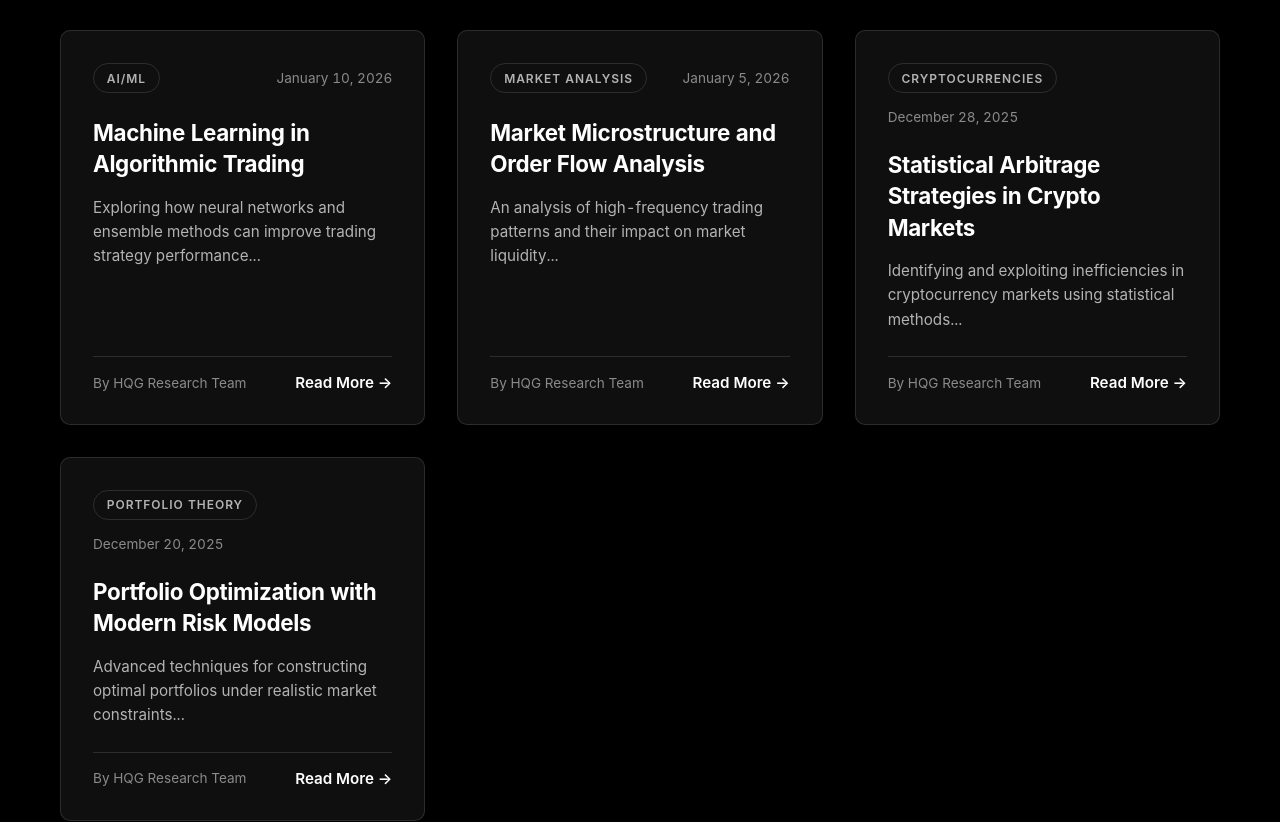
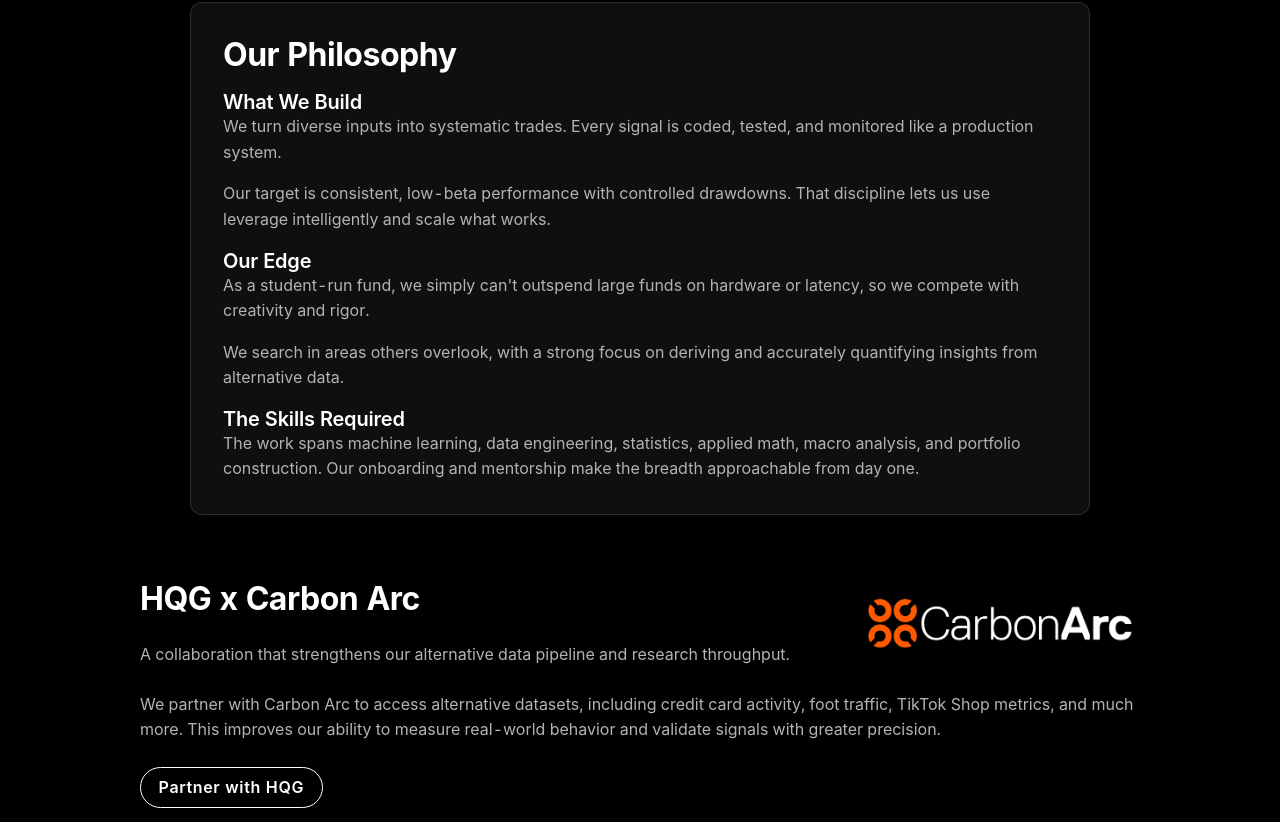
Before and after one commit to Husky-Quantitative-Group/hqg-website, a React (Vite) app: page /research in a window 1280 px wide. Shown: the part 322-1144 px from the top of the page. Built offline with nearby package versions, Linux system fonts and the light colour scheme.

Commit message:
feat: research v1

```diff
--- a/src/App.jsx
+++ b/src/App.jsx
@@ -5,6 +5,7 @@
 import Home from './pages/Home';
 import Team from './pages/Team';
 import Research from './pages/Research';
+import ResearchPost from './pages/ResearchPost';
 import Products from './pages/Products';
 import './App.css';
 
@@ -18,6 +19,7 @@
             <Route path="/" element={<Home />} />
             <Route path="/team" element={<Team />} />
             <Route path="/research" element={<Research />} />
+            <Route path="/research/:slug" element={<ResearchPost />} />
             <Route path="/products" element={<Products />} />
           </Routes>
         </main>
--- /dev/null
+++ b/src/data/researchPosts.json
@@ -0,0 +1,14 @@
+[
+  {
+    "id": 1,
+    "title": "Posts Coming Soon!",
+    "excerpt": "We're excited to begin this blog covering the ideas we find interesting.",
+    "date": "Jan 25, 2026",
+    "category": "Announcement",
+    "author": "HQG Research Team",
+    "slug": "coming-soon",
+    "content": [
+      "Looking forward to establishing this biweekly research blog!"
+    ]
+  }
+]
--- a/src/pages/Research.jsx
+++ b/src/pages/Research.jsx
@@ -1,64 +1,99 @@
 import React from 'react';
+import { Link } from 'react-router-dom';
 import '../styles/Research.css';
+import insights from '../data/researchPosts.json';
+import carbonArcLogo from '../assets/misc/CarbonArc.png';
 
 function Research() {
-  const articles = [
-    {
-      id: 1,
-      title: 'Machine Learning in Algorithmic Trading',
-      excerpt: 'Exploring how neural networks and ensemble methods can improve trading strategy performance...',
-      date: 'January 10, 2026',
-      category: 'AI/ML',
-      author: 'HQG Research Team'
-    },
-    {
-      id: 2,
-      title: 'Market Microstructure and Order Flow Analysis',
-      excerpt: 'An analysis of high-frequency trading patterns and their impact on market liquidity...',
-      date: 'January 5, 2026',
-      category: 'Market Analysis',
-      author: 'HQG Research Team'
-    },
-    {
-      id: 3,
-      title: 'Statistical Arbitrage Strategies in Crypto Markets',
-      excerpt: 'Identifying and exploiting inefficiencies in cryptocurrency markets using statistical methods...',
-      date: 'December 28, 2025',
-      category: 'Cryptocurrencies',
-      author: 'HQG Research Team'
-    },
-    {
-      id: 4,
-      title: 'Portfolio Optimization with Modern Risk Models',
-      excerpt: 'Advanced techniques for constructing optimal portfolios under realistic market constraints...',
-      date: 'December 20, 2025',
-      category: 'Portfolio Theory',
-      author: 'HQG Research Team'
-    },
-  ];
-
   return (
     <div className="research">
       <div className="container">
         <h1>Research</h1>
-        <p className="intro">Latest insights and analysis from the Husky Quantitative Group research team</p>
+        <p className="intro">
+          We research, validate, and deploy sophisticated trading algorithms.
+        </p>
+
+        <section className="research-block">
+          <h2>Our Philosophy</h2>
+          <h3>What We Build</h3>
+          <p>
+            We turn diverse inputs into systematic trades. Every signal is coded, tested, and monitored
+            like a production system.
+          </p>
+          <p>
+            Our target is consistent, low-beta performance with controlled drawdowns. That discipline
+            lets us use leverage intelligently and scale what works.
+          </p>
+          <h3>Our Edge</h3>
+          <p>
+            As a student-run fund, we simply can't outspend large funds on hardware or latency, so we compete with creativity and rigor.
+            </p>
+          <p>
+            We search in areas others overlook, with a strong focus on deriving and accurately quantifying insights from alternative data.
+          </p>
+          <h3>The Skills Required</h3>
+          <p>
+            The work spans machine learning, data engineering, statistics, applied math, macro analysis,
+            and portfolio construction. Our onboarding and mentorship make the breadth approachable
+            from day one.
+          </p>
+        </section>
+
+        <section className="partner-section">
+          <div className="partner-header">
+            <div>
+              <h2>HQG x Carbon Arc</h2>
+              <p className="partner-subtitle">
+                A collaboration that strengthens our alternative data pipeline and research throughput.
+              </p>
+            </div>
+            <img
+              className="partner-logo"
+              src={carbonArcLogo}
+              alt="Carbon Arc"
+            />
+          </div>
+          <p>
+            We partner with Carbon Arc to access alternative datasets, including credit card activity, foot traffic, TikTok Shop metrics, and much more. This improves our ability to measure real-world behavior and validate signals with greater precision.
+          </p>
+          <a className="partner-cta" href="mailto:connect@uconnquant.com">
+            Partner with HQG
+          </a>
+        </section>
+
+      {/* uncomment when we have motion*/}
+      {/*
+        <section className="insights-section">
+          <div className="insights-header">
+            <div>
+              <h2>HQG Insights</h2>
+              <p className="insights-subtitle">
+                A biweekly research blog covering ideas we find interesting.
+              </p>
+            </div>
+            <span className="insights cadence">Every 2 weeks</span>
+          </div>
 
           <div className="articles-grid">
-          {articles.map((article) => (
+            {insights.map((article) => (
               <article key={article.id} className="article-card">
                 <div className="article-header">
                   <span className="category">{article.category}</span>
                   <span className="date">{article.date}</span>
                 </div>
-              <h2>{article.title}</h2>
+                <h3>{article.title}</h3>
                 <p className="excerpt">{article.excerpt}</p>
                 <footer className="article-footer">
                   <span className="author">By {article.author}</span>
-                <button className="read-more">Read More →</button>
+                  <Link className="read-more" to={`/research/${article.slug}`}>
+                    Read More
+                  </Link>
                 </footer>
               </article>
             ))}
           </div>
+        </section>
+        */}
       </div>
     </div>
   );
--- /dev/null
+++ b/src/pages/ResearchPost.jsx
@@ -0,0 +1,52 @@
+import React, { useEffect } from 'react';
+import { Link, useParams } from 'react-router-dom';
+import insights from '../data/researchPosts.json';
+import '../styles/Research.css';
+
+function ResearchPost() {
+  const { slug } = useParams();
+  const post = insights.find((entry) => entry.slug === slug);
+
+  useEffect(() => {
+    window.scrollTo(0, 0);
+  }, [slug]);
+
+  if (!post) {
+    return (
+      <div className="research">
+        <div className="container research-post">
+          <Link className="post-back" to="/research">
+            Back to Research
+          </Link>
+          <h1>Post Not Found</h1>
+          <p className="intro">We could not find that HQG Insights post.</p>
+        </div>
+      </div>
+    );
+  }
+
+  return (
+    <div className="research">
+      <div className="container research-post">
+        <Link className="post-back" to="/research">
+          Back to Research
+        </Link>
+        <div className="post-header">
+          <span className="category">{post.category}</span>
+          <h1>{post.title}</h1>
+          <div className="post-meta">
+            <span className="date">{post.date}</span>
+            <span className="author">By {post.author}</span>
+          </div>
+        </div>
+        <div className="post-body">
+          {post.content.map((paragraph, index) => (
+            <p key={index}>{paragraph}</p>
+          ))}
+        </div>
+      </div>
+    </div>
+  );
+}
+
+export default ResearchPost;
--- a/src/styles/Research.css
+++ b/src/styles/Research.css
@@ -15,16 +15,109 @@
   font-size: 1.1rem;
   color: var(--color-muted);
   margin-bottom: 3rem;
-  max-width: 600px;
+  max-width: 720px;
   margin-left: auto;
   margin-right: auto;
+}
+
+.research-block {
+  max-width: 900px;
+  margin: 0 auto 3rem;
+  padding: 2rem;
+  border-radius: 12px;
+  border: 1px solid var(--color-border);
+  background: var(--color-surface);
+}
+
+.partner-section {
+  max-width: 1000px;
+  margin: 4rem auto;
+  padding: 0;
+}
+
+.partner-header {
+  display: flex;
+  justify-content: space-between;
+  align-items: center;
+  gap: 2rem;
+  margin-bottom: 1.5rem;
+}
+
+.partner-logo {
+  max-width: 280px;
+  height: auto;
+  object-fit: contain;
+  border-radius: 8px;
+}
+
+.partner-subtitle {
+  color: var(--color-muted);
+  margin-top: 0.5rem;
+}
+
+.partner-cta {
+  display: inline-flex;
+  margin-top: 1.5rem;
+  padding: 0.6rem 1.1rem;
+  border-radius: 999px;
+  border: 1px solid var(--color-text);
+  color: var(--color-text);
+  text-decoration: none;
+  font-weight: 600;
+  letter-spacing: 0.04em;
+  transition: all 0.3s ease;
+}
+
+.partner-cta:hover {
+  background: var(--color-text);
+  color: #000000;
+  transform: translateY(-2px);
+}
+
+.research-block h2 {
+  margin-bottom: 1rem;
+}
+
+.research-block p {
+  margin-bottom: 1rem;
+  color: var(--color-muted);
+}
+
+.research-block p:last-child {
+  margin-bottom: 0;
+}
+
+.insights-section {
+  margin-top: 4rem;
+}
+
+.insights-header {
+  display: flex;
+  justify-content: space-between;
+  align-items: flex-end;
+  gap: 2rem;
+  margin-bottom: 2rem;
+}
+
+.insights-subtitle {
+  color: var(--color-muted);
+  max-width: 520px;
+}
+
+.insights.cadence {
+  border: 1px solid var(--color-border);
+  padding: 0.4rem 0.8rem;
+  border-radius: 999px;
+  font-size: 0.75rem;
+  text-transform: uppercase;
+  letter-spacing: 0.08em;
+  color: var(--color-muted);
 }
 
 .articles-grid {
   display: grid;
   grid-template-columns: repeat(auto-fill, minmax(300px, 1fr));
   gap: 2rem;
-  margin-top: 3rem;
 }
 
 .article-card {
@@ -69,7 +162,7 @@
   font-size: 0.85rem;
 }
 
-.article-card h2 {
+.article-card h3 {
   font-size: 1.4rem;
   margin: 0.5rem 0 1rem;
   color: var(--color-text);
@@ -107,11 +200,67 @@
   padding: 0;
   font-size: 0.95rem;
   transition: all 0.3s ease;
+  text-decoration: none;
+  display: inline-flex;
+  align-items: center;
 }
 
 .read-more:hover {
   color: var(--color-accent);
   transform: translateX(4px);
+}
+
+.research-post {
+  max-width: 860px;
+}
+
+.post-back {
+  display: inline-flex;
+  align-items: center;
+  gap: 0.35rem;
+  color: var(--color-muted);
+  text-decoration: none;
+  margin-bottom: 2rem;
+  font-weight: 600;
+  letter-spacing: 0.02em;
+}
+
+.post-back:hover {
+  color: var(--color-text);
+}
+
+.post-header h1 {
+  margin: 1rem 0;
+}
+
+.post-meta {
+  display: flex;
+  gap: 1rem;
+  align-items: center;
+  color: var(--color-subtle);
+  font-size: 0.9rem;
+}
+
+.post-body {
+  margin-top: 2rem;
+}
+
+.post-body p {
+  margin-bottom: 1.5rem;
+  color: var(--color-muted);
+  line-height: 1.7;
+}
+
+@media (max-width: 900px) {
+  .insights-header {
+    flex-direction: column;
+    align-items: flex-start;
+  }
+
+  .partner-header {
+    flex-direction: column;
+    align-items: flex-start;
+  }
 }
 
 @media (max-width: 768px) {
@@ -124,7 +273,7 @@
     align-items: flex-start;
   }
 
-  .article-card h2 {
+  .article-card h3 {
     font-size: 1.2rem;
   }
 
```
Also changed, not shown: src/pages/Home.jsx (+9 -11 lines), src/assets/misc/CarbonArc.png (added). Lines whose indentation alone changed are shown as unchanged.
